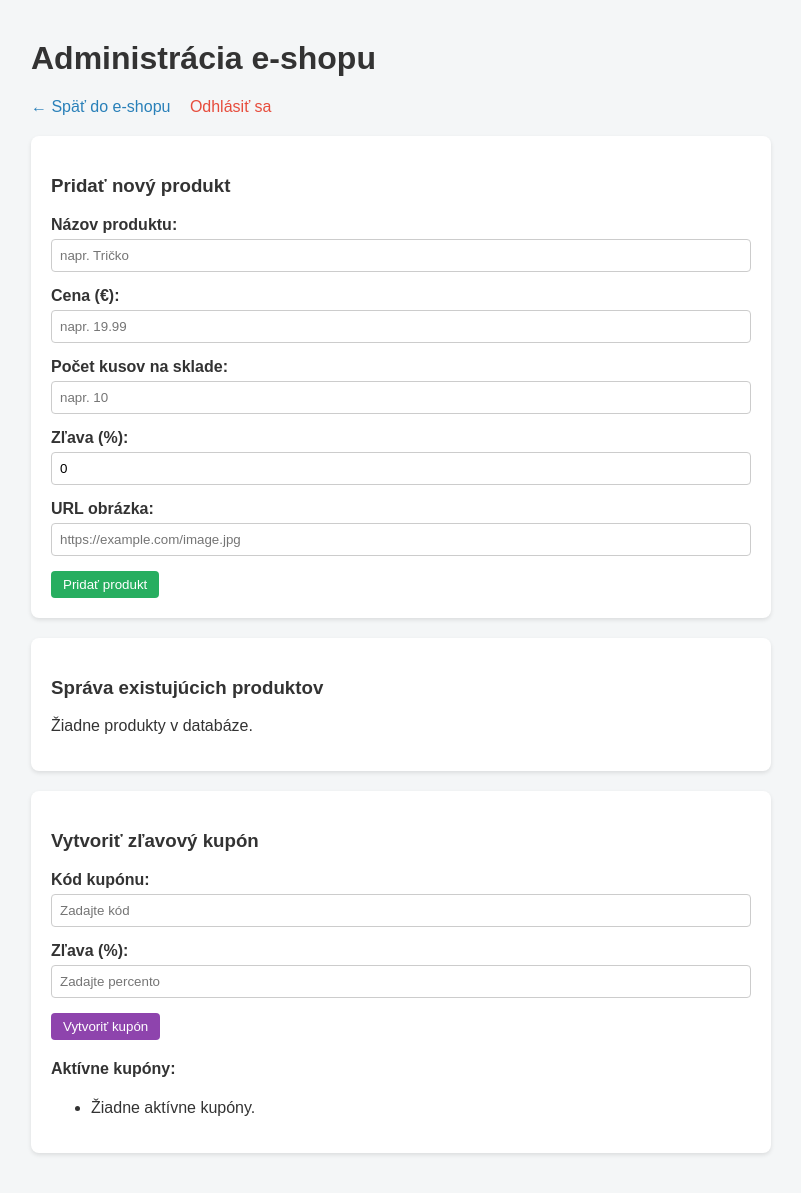
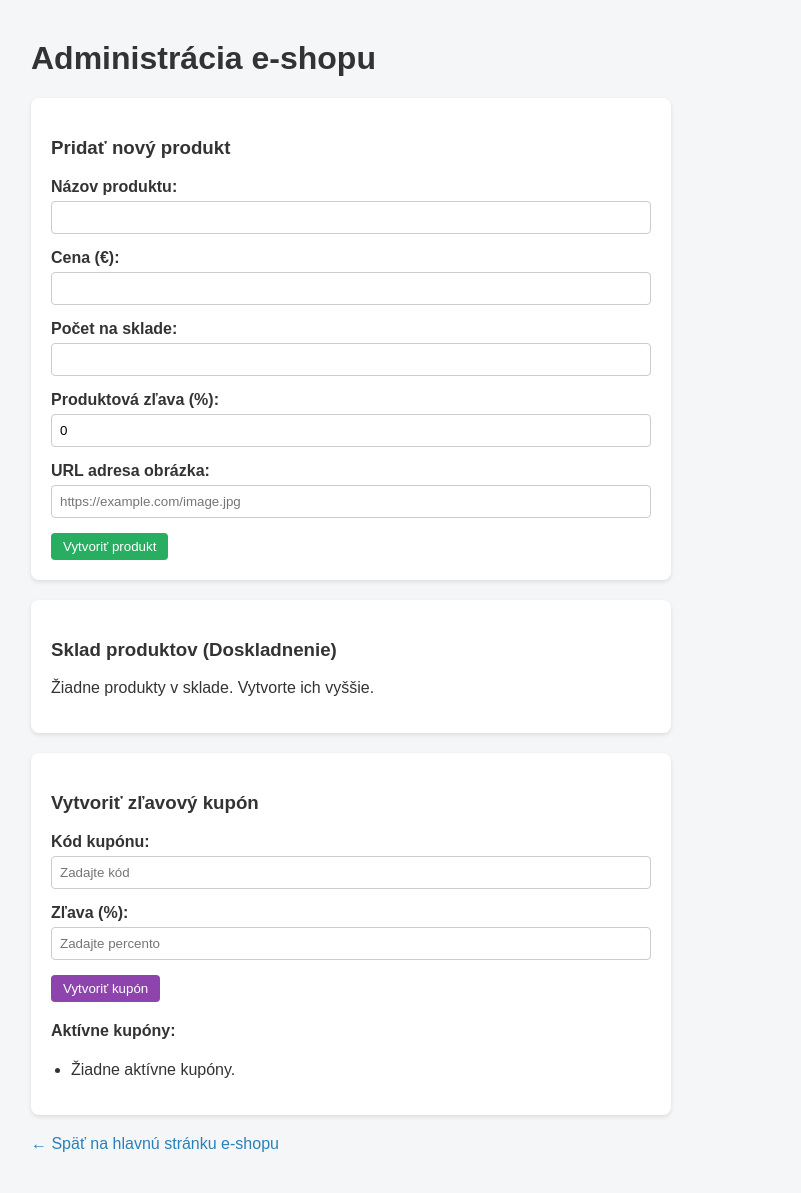
Before and after one commit to matuso1/eshop, a FastAPI app: template templates/admin.html in a window 1280 px wide. Shown: the whole page, without its empty margins (9-810 px from the left). Run offline with FastAPI, Linux system fonts and the light colour scheme; the template is opened without the code that fills it, so the values that code supplies are empty.

Commit message:
Update admin.html

```diff
--- a/templates/admin.html
+++ b/templates/admin.html
@@ -2,97 +2,79 @@
 <html lang="sk">
 <head>
     <meta charset="UTF-8">
-    <title>Admin - Sklad a Produkty</title>
+    <title>Admin - Vytváranie produktov a sklad</title>
     <style>
         body { font-family: Arial, sans-serif; margin: 40px; background-color: #f4f6f7; color: #333; }
-        .section { background: white; padding: 20px; border-radius: 8px; box-shadow: 0 2px 4px rgba(0,0,0,0.1); max-width: 700px; margin-bottom: 20px; }
-        .form-group { margin-bottom: 15px; }
+        .section { background: white; padding: 20px; border-radius: 8px; box-shadow: 0 2px 4px rgba(0,0,0,0.1); max-width: 600px; margin-bottom: 20px; }
+        div { margin-bottom: 15px; }
         label { display: block; margin-bottom: 5px; font-weight: bold; }
         input { width: 100%; padding: 8px; box-sizing: border-box; border: 1px solid #ccc; border-radius: 4px; }
         button { background: #27ae60; color: white; border: none; padding: 6px 12px; border-radius: 4px; cursor: pointer; }
         button:hover { background: #219653; }
-        .btn-danger { background: #e74c3c; }
-        .btn-danger:hover { background: #c0392b; }
-        .product-row { display: flex; justify-content: space-between; align-items: center; border-bottom: 1px solid #eee; padding: 10px 0; gap: 15px; }
-        .product-thumb { width: 50px; height: 50px; object-fit: cover; border-radius: 4px; background: #eee; }
+        .product-row { display: flex; justify-content: space-between; align-items: center; border-bottom: 1px solid #eee; padding: 10px 0; }
+        ul { padding-left: 20px; }
     </style>
 </head>
 <body>
     <h1>Administrácia e-shopu</h1>
-    <div style="margin-bottom: 20px;">
-        <a href="/" style="text-decoration: none; color: #2980b9; margin-right: 15px;">← Späť do e-shopu</a>
-        <a href="/logout" style="text-decoration: none; color: #e74c3c;">Odhlásiť sa</a>
-    </div>
 
-    <!-- PRIDANIE NOVÉHO PRODUKTU -->
+    <!-- Formulár na vytvorenie nového produktu aj s URL obrázka -->
     <div class="section">
         <h3>Pridať nový produkt</h3>
         <form action="/admin/add-product" method="POST">
-            <div class="form-group">
+            <div>
                 <label>Názov produktu:</label>
-                <input type="text" name="name" placeholder="napr. Tričko" required>
+                <input type="text" name="name" required>
             </div>
-            <div class="form-group">
+            <div>
                 <label>Cena (€):</label>
-                <input type="number" step="0.01" name="price" placeholder="napr. 19.99" required>
+                <input type="number" step="0.01" name="price" required>
             </div>
-            <div class="form-group">
-                <label>Počet kusov na sklade:</label>
-                <input type="number" name="stock" placeholder="napr. 10" required>
+            <div>
+                <label>Počet na sklade:</label>
+                <input type="number" name="stock" required>
             </div>
-            <div class="form-group">
-                <label>Zľava (%):</label>
-                <input type="number" step="0.1" name="discount" value="0" min="0" max="100">
+            <div>
+                <label>Produktová zľava (%):</label>
+                <input type="number" step="0.01" name="discount" value="0">
             </div>
-            <div class="form-group">
-                <label>URL obrázka:</label>
+            <div>
+                <label>URL adresa obrázka:</label>
                 <input type="url" name="image_url" placeholder="https://example.com/image.jpg">
             </div>
-            <button type="submit">Pridať produkt</button>
+            <button type="submit">Vytvoriť produkt</button>
         </form>
     </div>
 
-    <!-- SPRÁVA PRODUKTOV (SKLAD & MAZANIE) -->
+    <!-- Správa skladu (doskladnenie jedným klikom) -->
     <div class="section">
-        <h3>Správa existujúcich produktov</h3>
+        <h3>Sklad produktov (Doskladnenie)</h3>
         {% if products %}
             {% for prod in products %}
                 <div class="product-row">
-                    {% if prod[5] %}
-                        <img src="{{ prod[5] }}" class="product-thumb" alt="">
-                    {% else %}
-                        <div class="product-thumb" style="display:flex;align-items:center;justify-content:center;font-size:10px;color:#888;">Foto</div>
-                    {% endif %}
-
-                    <div style="flex-grow: 1;">
+                    <div>
                         <strong>{{ prod[1] }}</strong><br>
-                        <small>Cena: {{ prod[2] }} € | Sklad: <strong>{{ prod[3] }} ks</strong> | Zľava: {{ prod[4] }}%</small>
+                        <small>Cena: {{ prod[2] }} € | Skladom: <strong>{{ prod[3] }} ks</strong> | Zľava: {{ prod[4] }}%</small>
                     </div>
-
-                    <div style="display: flex; gap: 5px;">
-                        <form action="/admin/restock/{{ prod[0] }}" method="POST" style="margin: 0;">
-                            <button type="submit" title="Pridať 1 ks">+</button>
-                        </form>
-                        <form action="/admin/delete-product/{{ prod[0] }}" method="POST" style="margin: 0;" onsubmit="return confirm('Naozaj chcete vymazať tento produkt?');">
-                            <button type="submit" class="btn-danger">Zmazať</button>
-                        </form>
-                    </div>
+                    <form action="/admin/restock/{{ prod[0] }}" method="POST" style="margin: 0;">
+                        <button type="submit">+1 ks</button>
+                    </form>
                 </div>
             {% endfor %}
         {% else %}
-            <p>Žiadne produkty v databáze.</p>
+            <p>Žiadne produkty v sklade. Vytvorte ich vyššie.</p>
         {% endif %}
     </div>
 
-    <!-- SPRÁVA KUPÓNOV -->
+    <!-- Vytvorenie kupónu -->
     <div class="section">
         <h3>Vytvoriť zľavový kupón</h3>
         <form action="/admin/add-coupon" method="POST">
-            <div class="form-group">
+            <div>
                 <label>Kód kupónu:</label>
                 <input type="text" name="code" placeholder="Zadajte kód" required>
             </div>
-            <div class="form-group">
+            <div>
                 <label>Zľava (%):</label>
                 <input type="number" step="0.01" name="discount_percent" placeholder="Zadajte percento" required>
             </div>
@@ -110,5 +92,7 @@
             {% endif %}
         </ul>
     </div>
+
+    <a href="/" style="text-decoration: none; color: #2980b9;">← Späť na hlavnú stránku e-shopu</a>
 </body>
 </html>
```
